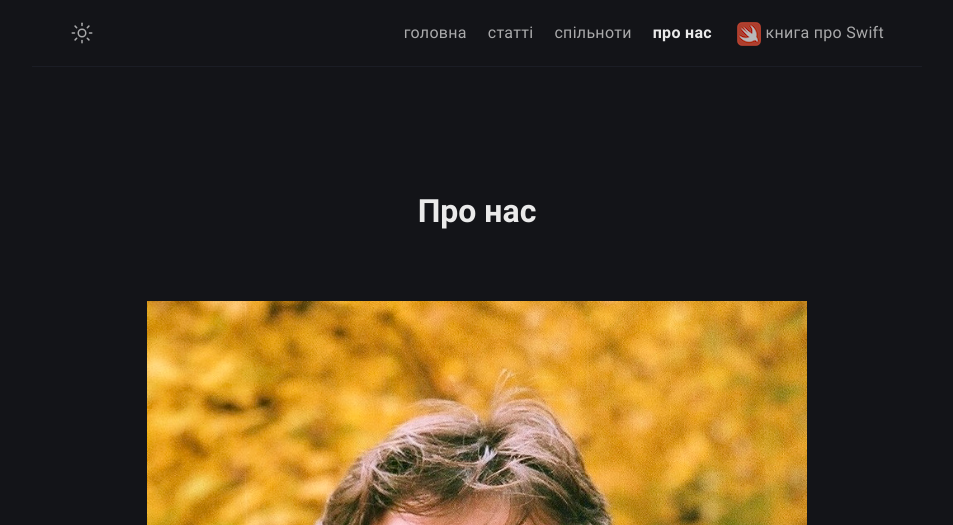
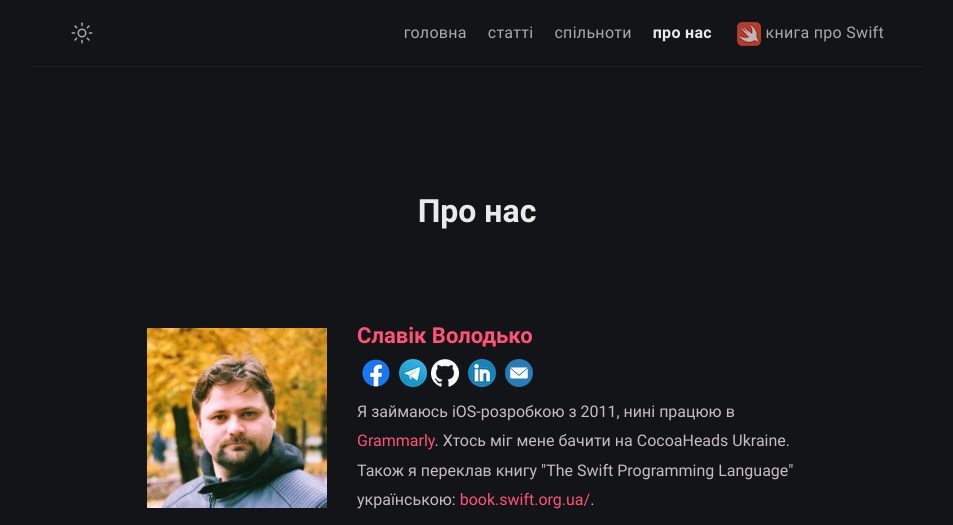
Before and after one commit to swiftbookua/site, a Jekyll site: the page built from about.html, in a window 1280 px wide. Shown: the top 525 px of the page, without its empty margins (163-1116 px from the left). Built offline with Jekyll 4.4.1, drawn with Linux system fonts in a browser that asks for light colours; some of the changed text lies outside the part shown; grey boxes are pictures that could not be loaded.

Commit message:
Added authors section

```diff
--- a/_config.yml
+++ b/_config.yml
@@ -68,6 +68,11 @@ number_of_posts: 20
 sass:
   style: compressed
 
+collections:
+  authors:
+    output: true
+    permalink: /:authors/:nickname
+
 # mermaid:
 #   custom: https://cdn.jsdelivr.net/npm/mermaid/dist/mermaid.min.js
 
--- /dev/null
+++ b/_data/authors.yml
@@ -0,0 +1,29 @@
+- nickname: killobatt
+  name: Славік Володько
+  image: /assets/img/killobatt.jpg
+  bio: >- # tell to the world
+    Я займаюсь iOS-розробкою з 2011, нині працюю в <a href="http://grammarly.com/" target="_blank">Grammarly</a>. Хтось міг мене бачити на CocoaHeads Ukraine.
+    Також я переклав книгу "The Swift Programming Language" українською: <a href="https://book.swift.org.ua/" target="_blank">book.swift.org.ua/</a>.
+  message: >-
+    Мене звати Славік Володько.
+    Я iOS-інженер, і я вважаю, що у світі існує замало місць, де можна поговорити про Swift зокрема та про інженерію взагалі.
+    Українською. Це дивно, адже довкола мене є багато чудових інженерів, яким є що розповісти про розробку. Але ми будемо це виправляти. Разом.
+    <br/>
+
+    Якщо ви хочете долучитись до цього блогу, надсилайте статті у форматі markdown (+ mermaid) на <a href="mailto:killobatt@gmail.com">killobatt@gmail.com</a>,
+    чи стукайте мені в Telegram: <a href="https://t.me/killobatt">killobatt</a>.
+  github: killobatt # github username
+  twitter: http://twitter.com/killobatt # twitter username
+  facebook: http://facebook.com/killobatt # facebook username
+  email: killobatt@gmail.com # email adress
+  linkedin: https://www.linkedin.com/in/killobatt/
+  telegram: https://t.me/killobatt
+
+- nickname: rmncv
+  name: Денис Румянцев
+  image: /assets/img/rmncv.jpg
+  bio: >-
+    Займаюся iOS розробкою більше 6 років, наразі працюю iOS Team Lead над продуктом Hily в компанії appflame. В мене кльовий кіт)
+  github: rmncv
+  email: denisrumiantsev@gmail.com
+  linkedin: https://www.linkedin.com/in/denys-rumiantsev-48958987/
--- a/_sass/klise/_layout.scss
+++ b/_sass/klise/_layout.scss
@@ -431,3 +431,15 @@
     width: 28px;
     margin: 0px 0px 0px 5px;
 }
+
+body[data-theme="dark"] {
+    .community-social-github {
+        content: url("/assets/img/social/github-dark-28px.png");
+    }
+}
+
+body {
+    .community-social-github {
+        content: url("/assets/img/social/github-light-28px.png");
+    }
+}
--- /dev/null
+++ b/about.html
@@ -0,0 +1,63 @@
+---
+title: Про нас
+permalink: /about/
+layout: page
+excerpt: Автори swift.org.ua
+comments: false
+---
+
+<div>
+    {%- assign authors = site.data.authors -%}
+    {%- if authors %}
+        {%- for author in authors -%}
+
+        <div class="community-item">
+            <a href="{{ author.name }}" target="_blank">
+                <img class="community-item__image" src="{{ author.image }}"/>
+            </a>
+
+            <div class="container__text">
+                <h2 class="title">
+                    <a href="{{ site.url }}/authors/{{ author.nickname }}">
+                        {{ author.name }}
+                    </a>
+                </h2>
+                <div>
+                    {%- if author.facebook -%}
+                    <a href="{{ author.facebook }}" target="_blank">
+                        <img class="community-social" src="/assets/img/social/facebook-28.png">
+                    </a>
+                    {%- endif -%}
+
+                    {%- if author.telegram -%}
+                    <a href="{{ author.telegram }}" target="_blank">
+                        <img class="community-social" src="/assets/img/social/telegram-28.png">
+                    </a>
+                    {%- endif -%}
+
+                    {%- if author.github -%}
+                    <a href="https://github.com/{{ author.github }}" target="_blank">
+                        <img class="community-social-github">
+                    </a>
+                    {%- endif -%}
+
+                    {%- if author.linkedin -%}
+                    <a href="{{ author.linkedin }}" target="_blank">
+                        <img class="community-social" src="/assets/img/social/linkedin-28px.png">
+                    </a>
+                    {%- endif -%}
+
+                    {%- if author.email -%}
+                    <a href="mailto:{{ author.email }}" target="_blank">
+                        <img class="community-social" src="/assets/img/social/email.svg">
+                    </a>
+                    {%- endif -%}
+                </div>
+                <p>
+                    {{ author.bio }}
+                </p>
+            </div>
+        </div>
+        {%- endfor -%}
+    {%- endif -%}
+</div>
--- a/about.md
+++ /dev/null
@@ -1,12 +0,0 @@
----
-title: Про нас
-permalink: /about/
-layout: page
-comments: false
----
-
-![](/assets/img/killobatt.jpg)
-
-Мене звати Славік Володько. Я iOS-інженер, і я вважаю, що у світі існує замало місць, де можна поговорити про Swift зокрема та про інженерію взагалі. Українською. Це дивно, адже довкола мене є багато чудових інженерів, яким є що розповісти про розробку. Але ми будемо це виправляти. Разом.
-
-Якщо ви хочете долучитись до цього блогу, надсилайте статті у форматі markdown (+ mermaid) на [killobatt@gmail.com](mailto:killobatt@gmail.com), чи стукайте мені в Telegram: [t.me/killobatt](https://t.me/killobatt).
```
Also changed, not shown: _includes/author.html (+82 -8 lines), _layouts/post.html (+7 -1 lines), authors/killobatt.md (added, +7 -0 lines), authors/rmncv.md (added, +7 -0 lines), assets/img/social/email.svg (added), assets/img/social/github-dark-28px.png (added), assets/img/social/github-light-28px.png (added), assets/img/social/linkedin-28px.png (added), assets/img/social/linkedin-512px.png (added), 1 other file.
